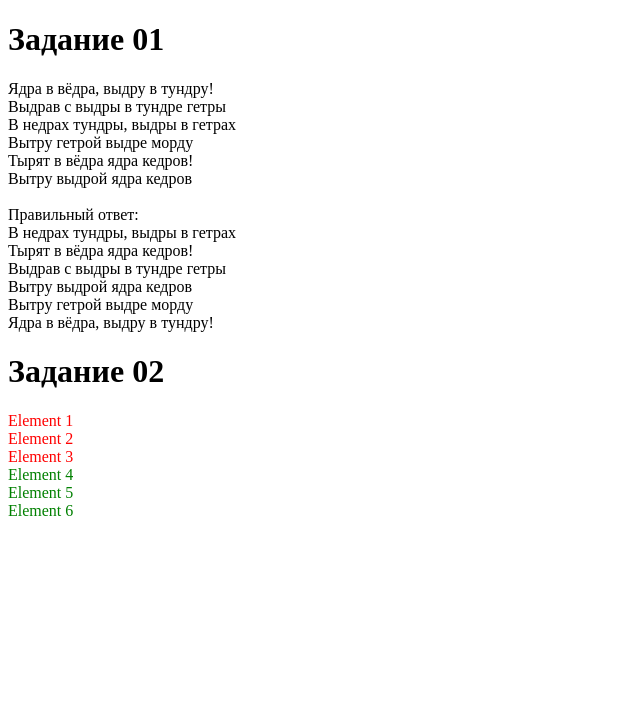
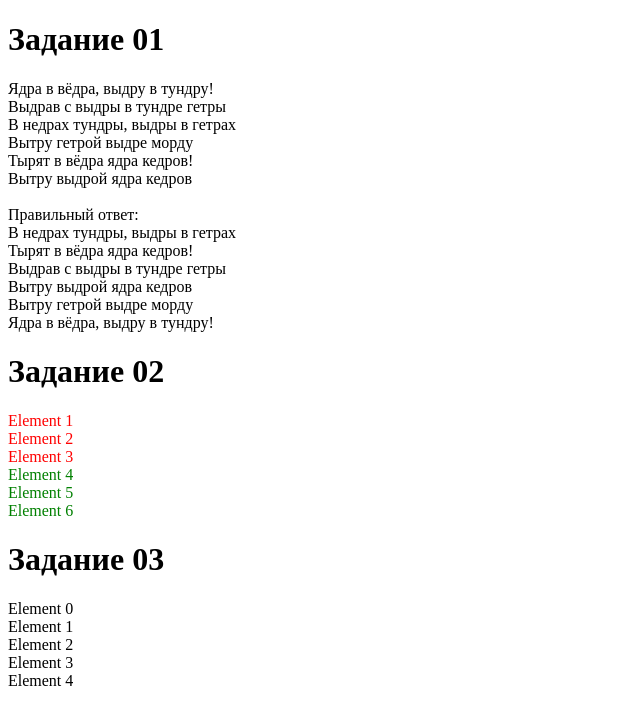
Before and after one commit to asmossunov/homework_66_anton_mosunov, a plain HTML site: page index.html in a window 1280 px wide. Shown: the whole page, without its empty margins (0-640 px from the left). Drawn offline with Linux system fonts and the light colour scheme.

Commit message:
Решение 3-го задания.
Написан скрипт для решения третьего задания: task_03.js
Скрипт подключен к странице index.html
Организован вывод решения в консоль и на главную страницу

```diff
--- a/index.html
+++ b/index.html
@@ -26,7 +26,13 @@
     <div class="element">Element 6</div>
     <div class="task_02_out"></div>
 
+    <h1>Задание 03</h1>
+    <div id="container"></div>
+    <div class="task_03_out"></div>
+
+
 <script src="js/task_01.js"></script>
 <script src="js/task_02.js"></script>
+<script src="js/task_03.js"></script>
 </body>
 </html>
--- /dev/null
+++ b/js/task_03.js
@@ -0,0 +1,13 @@
+const makeDivElement = () => {
+    let out_03 = document.querySelector('.task_03_out')
+    const div = document.getElementById('container')
+    for (let i = 0; i < 5; i++) {
+        const divInDiv = document.createElement('div')
+        div.append(divInDiv)
+        divInDiv.className = 'element'
+        divInDiv.innerText = 'Element' + ' ' + i
+    }
+    console.log(div)
+}
+
+makeDivElement()
```
